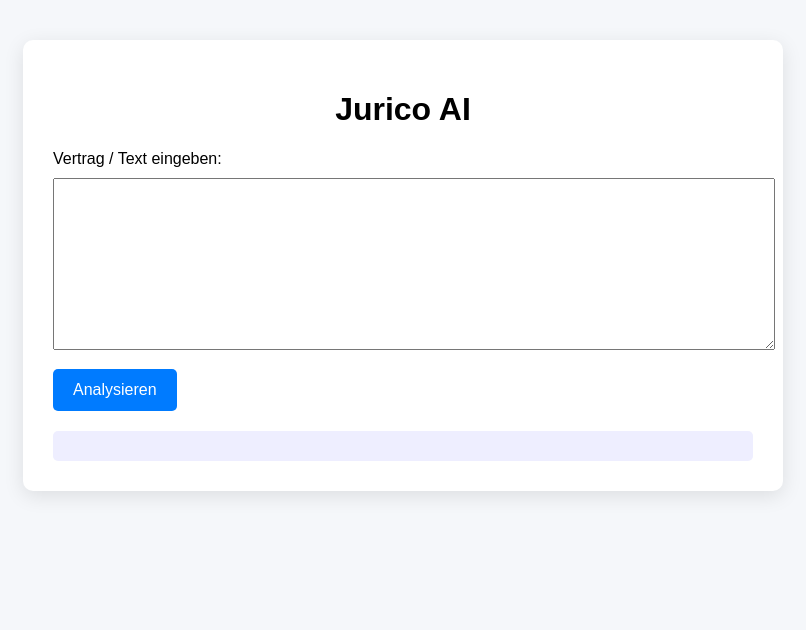
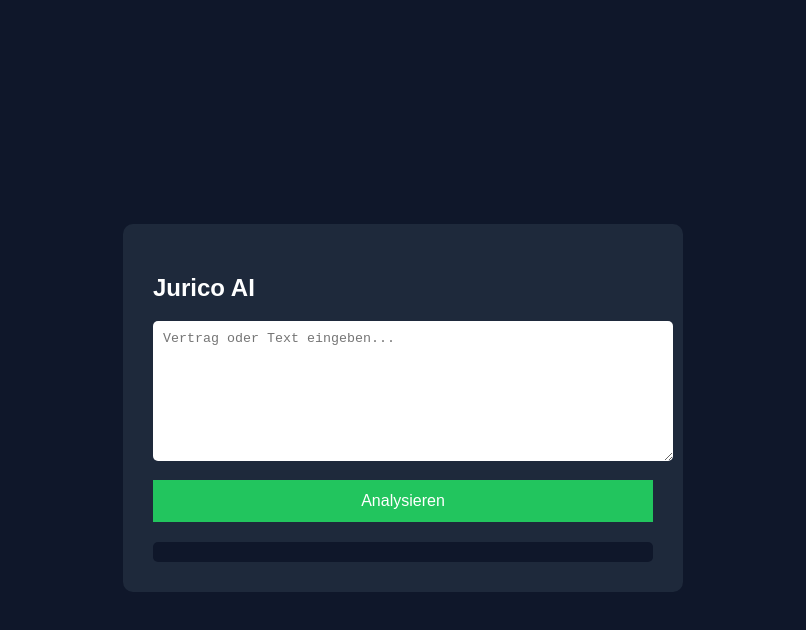
Before and after one commit to mochmann99/jurico-mvp, a plain HTML site: page index.html in a window 1280 px wide. Shown: the whole page, without its empty margins (237-1043 px from the left). Drawn offline with Linux system fonts and the light colour scheme.

Commit message:
Update index.html

```diff
--- a/index.html
+++ b/index.html
@@ -6,72 +6,63 @@
     <style>
         body {
             font-family: Arial;
-            background: #f5f7fa;
-            margin: 0;
-            padding: 40px;
+            background: #0f172a;
+            color: white;
+            display: flex;
+            justify-content: center;
+            align-items: center;
+            height: 100vh;
         }
 
-        .container {
-            max-width: 700px;
-            margin: auto;
-            background: white;
+        .box {
+            width: 500px;
+            background: #1e293b;
             padding: 30px;
             border-radius: 10px;
-            box-shadow: 0 5px 20px rgba(0,0,0,0.1);
-        }
-
-        h1 {
-            text-align: center;
         }
 
         textarea {
             width: 100%;
-            height: 150px;
+            height: 120px;
+            margin-bottom: 15px;
             padding: 10px;
-            font-size: 16px;
-            margin-top: 10px;
+            border-radius: 5px;
+            border: none;
         }
 
         button {
-            margin-top: 15px;
-            padding: 12px 20px;
+            width: 100%;
+            padding: 12px;
+            background: #22c55e;
+            border: none;
+            color: white;
             font-size: 16px;
-            background: #007BFF;
-            color: white;
-            border: none;
             cursor: pointer;
-            border-radius: 5px;
-        }
-
-        button:hover {
-            background: #0056b3;
         }
 
         .result {
             margin-top: 20px;
-            padding: 15px;
-            background: #eef;
+            background: #0f172a;
+            padding: 10px;
             border-radius: 5px;
-            white-space: pre-wrap;
         }
     </style>
 </head>
 <body>
 
-<div class="container">
-    <h1>Jurico AI</h1>
+<div class="box">
+    <h2>Jurico AI</h2>
 
-    <label>Vertrag / Text eingeben:</label>
-    <textarea id="inputText"></textarea>
+    <textarea id="input" placeholder="Vertrag oder Text eingeben..."></textarea>
 
     <button onclick="analyze()">Analysieren</button>
 
-    <div class="result" id="result"></div>
+    <div class="result" id="output"></div>
 </div>
 
 <script>
 async function analyze() {
-    const text = document.getElementById("inputText").value;
+    const text = document.getElementById("input").value;
 
     const response = await fetch("https://jurico.onrender.com/analyze", {
         method: "POST",
@@ -84,7 +75,7 @@ async function analyze() {
     });
 
     const data = await response.json();
-    document.getElementById("result").innerText = JSON.stringify(data, null, 2);
+    document.getElementById("output").innerText = JSON.stringify(data, null, 2);
 }
 </script>
 
```
